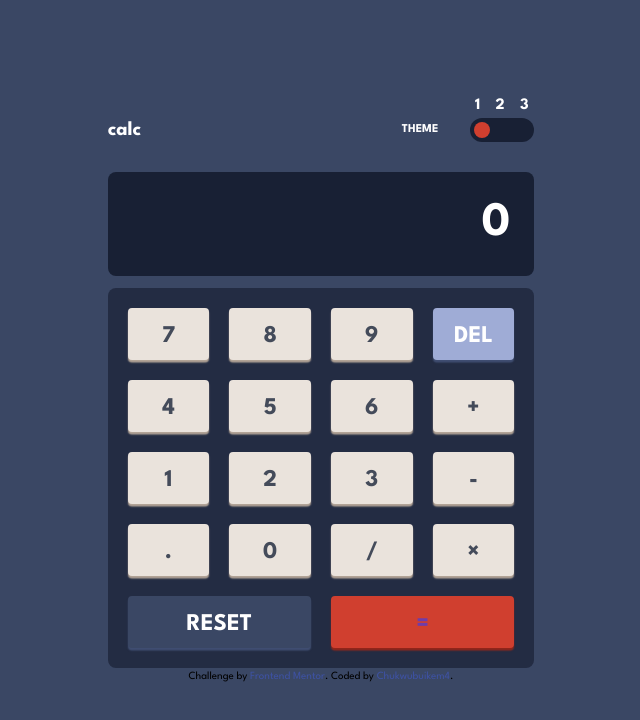
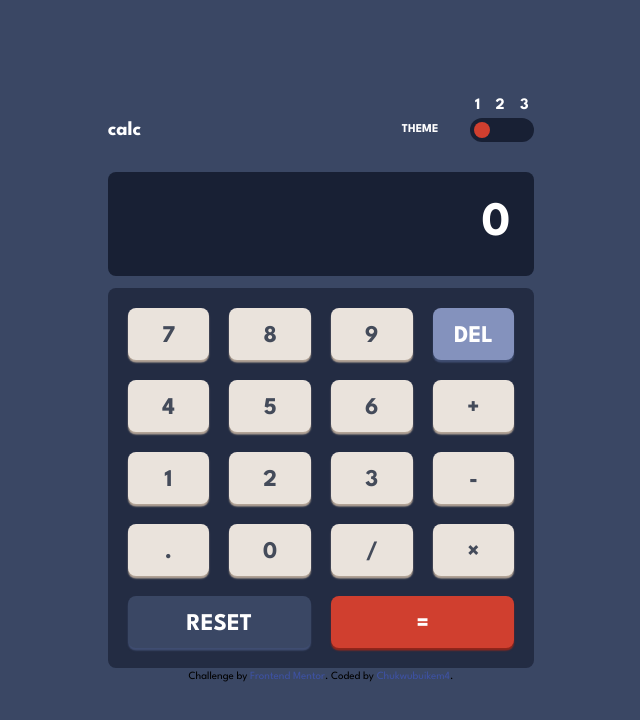
Before and after one commit to Chukwubuikem4/Calculator-App, a website: page index.html in a window 1280 px wide. Both pictures are taken after a click on the element "DEL". Shown: the whole page, without its empty margins (319-959 px from the left). Drawn offline with Linux system fonts and the light colour scheme.

Commit message:
active bg

```diff
--- a/css/style.css
+++ b/css/style.css
@@ -15,7 +15,6 @@
 
 .box-shadow-DarkRedKeyS{
     box-shadow: 0 2.5px 1.5px hsl(6, 70%, 34%);
-    color: hsl(268, 48%, 45%)
 }
 
 /* Toggle movement */
--- a/index.html
+++ b/index.html
@@ -44,28 +44,28 @@
     </div>
 
     <div id="button-container" class="grid grid-cols-4 bg-veryDarkDesaturatedBlueTbgKpBg p-5 rounded-lg place-items-center gap-5">
-      <span id="seven" class="place-self-center pt-3 pb-2 w-full flex flex-row justify-center text-2xl items-center bg-lightGrayishOrangeKeyBg font-bold rounded text-veryDarkGrayishBlue box-shadow-LightGrayishOrange">7</span>
-      <span id="eight" class="place-self-center pt-3 pb-2 w-full flex flex-row justify-center text-2xl bg-lightGrayishOrangeKeyBg font-bold rounded text-veryDarkGrayishBlue box-shadow-LightGrayishOrange">8</span>
-      <span id="nine" class="place-self-center pt-3 pb-2 w-full flex flex-row justify-center text-2xl bg-lightGrayishOrangeKeyBg font-bold rounded text-veryDarkGrayishBlue box-shadow-LightGrayishOrange">9</span>
-      <span id="delete" class="place-self-center pt-3 pb-2 w-full flex flex-row justify-center text-2xl bg-veryDarkDesaturatedBlueMbg text-white font-bold rounded text-lightGrayishOrangeKeyBg uppercase box-shadow-DesaturatedDarkBlueKeyS">del</span>
+      <span id="seven" class="place-self-center pt-3 pb-2 w-full flex flex-row justify-center text-2xl items-center bg-lightGrayishOrangeKeyBg font-bold rounded-lg text-veryDarkGrayishBlue box-shadow-LightGrayishOrange">7</span>
+      <span id="eight" class="place-self-center pt-3 pb-2 w-full flex flex-row justify-center text-2xl bg-lightGrayishOrangeKeyBg font-bold rounded-lg text-veryDarkGrayishBlue box-shadow-LightGrayishOrange">8</span>
+      <span id="nine" class="place-self-center pt-3 pb-2 w-full flex flex-row justify-center text-2xl bg-lightGrayishOrangeKeyBg font-bold rounded-lg text-veryDarkGrayishBlue box-shadow-LightGrayishOrange">9</span>
+      <span id="delete" class="place-self-center pt-3 pb-2 w-full flex flex-row justify-center text-2xl bg-veryDarkDesaturatedBlueMbg text-white font-bold rounded-lg text-lightGrayishOrangeKeyBg uppercase box-shadow-DesaturatedDarkBlueKeyS">del</span>
 
-      <span id="four" class="place-self-center pt-3 pb-2 w-full flex flex-row justify-center text-2xl bg-lightGrayishOrangeKeyBg font-bold rounded text-veryDarkGrayishBlue box-shadow-LightGrayishOrange">4</span>
-      <span id="five" class="place-self-center pt-3 pb-2 w-full flex flex-row justify-center text-2xl bg-lightGrayishOrangeKeyBg font-bold rounded text-veryDarkGrayishBlue box-shadow-LightGrayishOrange">5</span>
-      <span id="six" class="place-self-center pt-3 pb-2 w-full flex flex-row justify-center text-2xl bg-lightGrayishOrangeKeyBg font-bold rounded text-veryDarkGrayishBlue box-shadow-LightGrayishOrange">6</span>
-      <span id="add" class="place-self-center pt-3 pb-2 w-full flex flex-row justify-center text-2xl bg-lightGrayishOrangeKeyBg font-bold rounded text-veryDarkGrayishBlue box-shadow-LightGrayishOrange">+</span>
+      <span id="four" class="place-self-center pt-3 pb-2 w-full flex flex-row justify-center text-2xl bg-lightGrayishOrangeKeyBg font-bold rounded-lg text-veryDarkGrayishBlue box-shadow-LightGrayishOrange">4</span>
+      <span id="five" class="place-self-center pt-3 pb-2 w-full flex flex-row justify-center text-2xl bg-lightGrayishOrangeKeyBg font-bold rounded-lg text-veryDarkGrayishBlue box-shadow-LightGrayishOrange">5</span>
+      <span id="six" class="place-self-center pt-3 pb-2 w-full flex flex-row justify-center text-2xl bg-lightGrayishOrangeKeyBg font-bold rounded-lg text-veryDarkGrayishBlue box-shadow-LightGrayishOrange">6</span>
+      <span id="add" class="place-self-center pt-3 pb-2 w-full flex flex-row justify-center text-2xl bg-lightGrayishOrangeKeyBg font-bold rounded-lg text-veryDarkGrayishBlue box-shadow-LightGrayishOrange">+</span>
 
-      <span id="one" class="place-self-center pt-3 pb-2 w-full flex flex-row justify-center text-2xl bg-lightGrayishOrangeKeyBg font-bold rounded text-veryDarkGrayishBlue box-shadow-LightGrayishOrange">1</span>
-      <span id="two" class="place-self-center pt-3 pb-2 w-full flex flex-row justify-center text-2xl bg-lightGrayishOrangeKeyBg font-bold rounded text-veryDarkGrayishBlue box-shadow-LightGrayishOrange">2</span>
-      <span id="three" class="place-self-center pt-3 pb-2 w-full flex flex-row justify-center text-2xl bg-lightGrayishOrangeKeyBg font-bold rounded text-veryDarkGrayishBlue box-shadow-LightGrayishOrange">3</span>
-      <span id="minus" class="place-self-center pt-3 pb-2 w-full flex flex-row justify-center text-2xl bg-lightGrayishOrangeKeyBg font-bold rounded text-veryDarkGrayishBlue box-shadow-LightGrayishOrange">-</span>
+      <span id="one" class="place-self-center pt-3 pb-2 w-full flex flex-row justify-center text-2xl bg-lightGrayishOrangeKeyBg font-bold rounded-lg text-veryDarkGrayishBlue box-shadow-LightGrayishOrange">1</span>
+      <span id="two" class="place-self-center pt-3 pb-2 w-full flex flex-row justify-center text-2xl bg-lightGrayishOrangeKeyBg font-bold rounded-lg text-veryDarkGrayishBlue box-shadow-LightGrayishOrange">2</span>
+      <span id="three" class="place-self-center pt-3 pb-2 w-full flex flex-row justify-center text-2xl bg-lightGrayishOrangeKeyBg font-bold rounded-lg text-veryDarkGrayishBlue box-shadow-LightGrayishOrange">3</span>
+      <span id="minus" class="place-self-center pt-3 pb-2 w-full flex flex-row justify-center text-2xl bg-lightGrayishOrangeKeyBg font-bold rounded-lg text-veryDarkGrayishBlue box-shadow-LightGrayishOrange">-</span>
 
-      <span id="point" class="place-self-center pt-3 pb-2 w-full flex flex-row justify-center text-2xl bg-lightGrayishOrangeKeyBg font-bold rounded text-veryDarkGrayishBlue box-shadow-LightGrayishOrange">.</span>
-      <span id="zero" class="place-self-center pt-3 pb-2 w-full flex flex-row justify-center text-2xl bg-lightGrayishOrangeKeyBg font-bold rounded text-veryDarkGrayishBlue box-shadow-LightGrayishOrange">0</span>
-      <span id="divide" class="place-self-center pt-3 pb-2 w-full flex flex-row justify-center text-2xl bg-lightGrayishOrangeKeyBg font-bold rounded text-veryDarkGrayishBlue box-shadow-LightGrayishOrange">/</span>
-      <span id="multiply" class="place-self-center pt-3 pb-2 w-full flex flex-row justify-center text-2xl bg-lightGrayishOrangeKeyBg font-bold rounded text-veryDarkGrayishBlue box-shadow-LightGrayishOrange">×</span>
+      <span id="point" class="place-self-center pt-3 pb-2 w-full flex flex-row justify-center text-2xl bg-lightGrayishOrangeKeyBg font-bold rounded-lg text-veryDarkGrayishBlue box-shadow-LightGrayishOrange">.</span>
+      <span id="zero" class="place-self-center pt-3 pb-2 w-full flex flex-row justify-center text-2xl bg-lightGrayishOrangeKeyBg font-bold rounded-lg text-veryDarkGrayishBlue box-shadow-LightGrayishOrange">0</span>
+      <span id="divide" class="place-self-center pt-3 pb-2 w-full flex flex-row justify-center text-2xl bg-lightGrayishOrangeKeyBg font-bold rounded-lg text-veryDarkGrayishBlue box-shadow-LightGrayishOrange">/</span>
+      <span id="multiply" class="place-self-center pt-3 pb-2 w-full flex flex-row justify-center text-2xl bg-lightGrayishOrangeKeyBg font-bold rounded-lg text-veryDarkGrayishBlue box-shadow-LightGrayishOrange">×</span>
 
-      <span id="reset" class="col-span-2 place-self-center pt-3 pb-2 w-full flex flex-row justify-center text-2xl bg-veryDarkDesaturatedBlueMbg text-white font-bold rounded text-lightGrayishOrangeKeyBg uppercase box-shadow-DesaturatedDarkBlueKeyS">reset</span>
-      <span id="equals" class="col-span-2 place-self-center pt-3 pb-2 w-full flex flex-row justify-center text-2xl bg-redKeyBg text-white font-bold rounded text-lightGrayishOrangeKeyBg box-shadow-DarkRedKeyS">=</span>
+      <span id="reset" class="col-span-2 place-self-center pt-3 pb-2 w-full flex flex-row justify-center text-2xl bg-veryDarkDesaturatedBlueMbg text-white font-bold rounded-lg text-lightGrayishOrangeKeyBg uppercase box-shadow-DesaturatedDarkBlueKeyS">reset</span>
+      <span id="equals" class="col-span-2 place-self-center pt-3 pb-2 w-full flex flex-row justify-center text-2xl bg-redKeyBg text-white font-bold rounded-lg text-lightGrayishOrangeKeyBg box-shadow-DarkRedKeyS">=</span>
     </div>
 
   </div>
--- a/script.js
+++ b/script.js
@@ -243,34 +243,49 @@ const displayValue = (event) =>{
 }
 
 reset_span.addEventListener('click', (event)=>{
-    clickedButton = event.target
-
-    calculation = "0";
+    calculation = "";
     calcResult_h1.innerText = calculation;
 
-    if(clickedButton === reset_span && currentTogglePosition === 1){
-        reset_span.style.backgroundColor = "blue";
+    if(event.target && currentTogglePosition === 1){
+        reset_span.style.backgroundColor = "hsl(225, 30%, 63%)";
 
-    } else if (clickedButton === reset_span && currentTogglePosition === 2){
-        reset_span.style.backgroundColor = "red";
+    } else if (event.target && currentTogglePosition === 2){
+        reset_span.style.backgroundColor = "hsl(185, 39%, 60%)";
 
-    } else if (clickedButton === reset_span && currentTogglePosition === 3){
-        reset_span.style.backgroundColor = "green";
+    } else if (event.target && currentTogglePosition === 3){
+        reset_span.style.backgroundColor = "hsl(281, 73%, 46%)";
     }
 })
 
-equals_span.addEventListener('click', ()=>{
+equals_span.addEventListener('click', (event)=>{
     calcResult_h1.innerText = eval(calculation);
 
-    equals_span.style.backgroundColor = "hsl(6, 56%, 60%)"
+    if(event.target && currentTogglePosition === 1){
+        equals_span.style.backgroundColor = "hsl(6, 54%, 59%)";
+
+    } else if (event.target && currentTogglePosition === 2){
+        equals_span.style.backgroundColor = "hsl(25, 54%, 53%)";
+
+    } else if (event.target && currentTogglePosition === 3){
+        equals_span.style.backgroundColor = "hsl(176, 62%, 64%)";
+    }
 })
 
-delete_span.addEventListener('click', ()=>{
+delete_span.addEventListener('click', (event)=>{
+
     if (calcResult_h1 && calcResult_h1.textContent !== "0"){
         calcResult_h1.textContent = calcResult_h1.textContent.slice(0, -1)
     };
 
-    delete_span.style.backgroundColor = "hsl(225, 40%, 73%)"
+    if(event.target && currentTogglePosition === 1){
+        delete_span.style.backgroundColor = "hsl(225, 30%, 63%)";
+
+    } else if (event.target && currentTogglePosition === 2){
+        delete_span.style.backgroundColor = "hsl(185, 39%, 60%)";
+
+    } else if (event.target && currentTogglePosition === 3){
+        delete_span.style.backgroundColor = "hsl(281, 73%, 46%)";
+    }
 })
 
 // Toggle Active Background and transition
```
